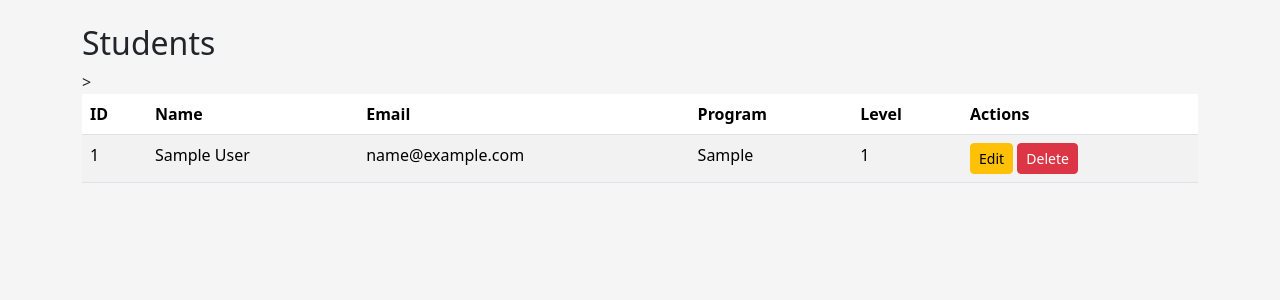
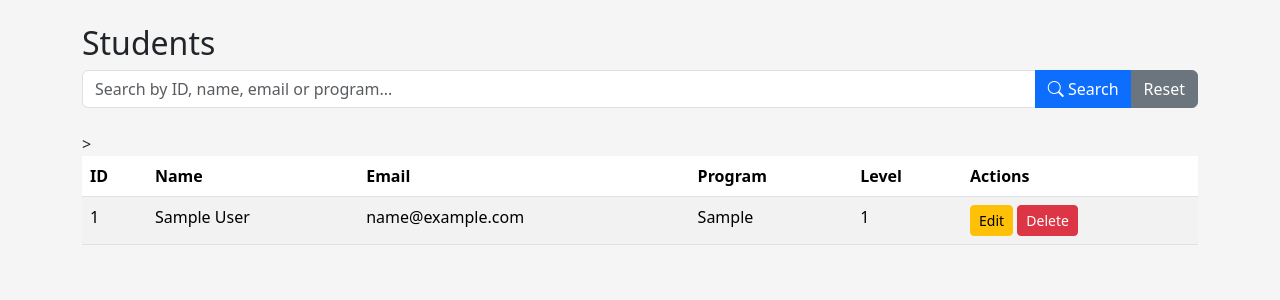
Before and after one commit to fannaremeaboubacarabdougana/student-management-system, a Flask app: page /students in a window 1280 px wide. Shown: the part 56-356 px from the top of the page. Run offline with Flask 3, Linux system fonts and the light colour scheme; tables that the repository leaves empty hold one stand-in row (values such as "Sample post").

Commit message:
Add student search functionality

```diff
--- a/app.py
+++ b/app.py
@@ -37,9 +37,21 @@ def home():
 @app.route("/students")
 def students():
 
-    students = Student.query.all()
+    search = request.args.get("search")
 
-    return render_template("students.html", students=students)
+    if search:
+        students = Student.query.filter(
+            (Student.student_id.contains(search))
+            | (Student.first_name.contains(search))
+            | (Student.last_name.contains(search))
+            | (Student.email.contains(search))
+            | (Student.program.contains(search))
+        ).all()
+
+    else:
+        students = Student.query.all()
+
+    return render_template("students.html", students=students, search=search)
 
 
 @app.route("/students/add", methods=["GET", "POST"])
--- a/templates/base.html
+++ b/templates/base.html
@@ -9,6 +9,8 @@
     <link href="https://cdn.jsdelivr.net/npm/bootstrap@5.3.7/dist/css/bootstrap.min.css" rel="stylesheet">
 
     <link rel="stylesheet" href="{{ url_for('static', filename='css/style.css') }}">
+
+    <link rel="stylesheet" href="https://cdn.jsdelivr.net/npm/bootstrap-icons@1.11.3/font/bootstrap-icons.min.css">
 </head>
 
 <body>
--- a/templates/students.html
+++ b/templates/students.html
@@ -5,6 +5,26 @@
 {% block content %}
 
 <h2>Students</h2>
+<form method="GET" class="mb-4">
+
+    <div class="input-group">
+
+        <input type="text" name="search" class="form-control" placeholder="Search by ID, name, email or program..."
+            value="{{ search if search else '' }}">
+
+        <button class="btn btn-primary">
+            <i class="bi bi-search"></i> Search
+        </button>
+
+        <a href="{{ url_for('students') }}" class="btn btn-secondary">
+            Reset
+        </a>
+
+    </div>
+
+
+</form>
+{% if students %}
 
 <table class="table table-striped">
 
@@ -56,5 +76,12 @@
     </tbody>
 
 </table>
+{% else %}
+
+<div class="alert alert-warning text-center">
+    No students found.
+</div>
+
+{% endif %}
 
 {% endblock %}
```
Also changed, not shown: templates/index.html (+8 -0 lines).
